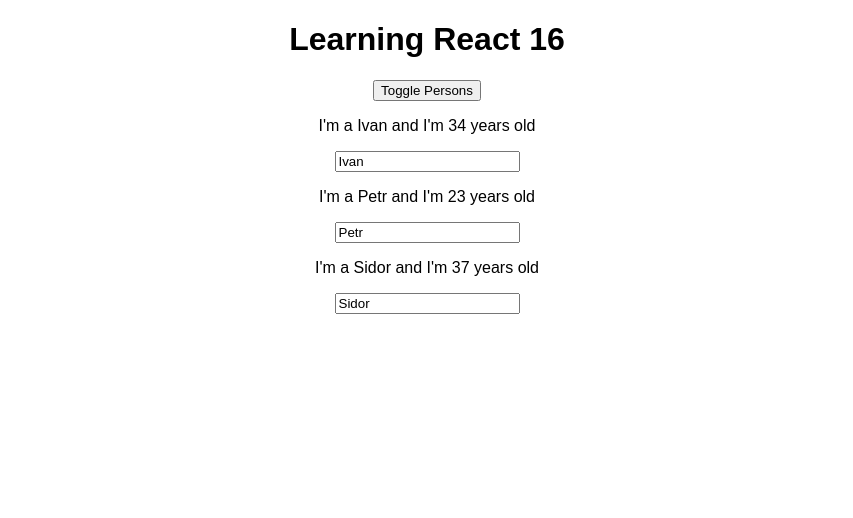
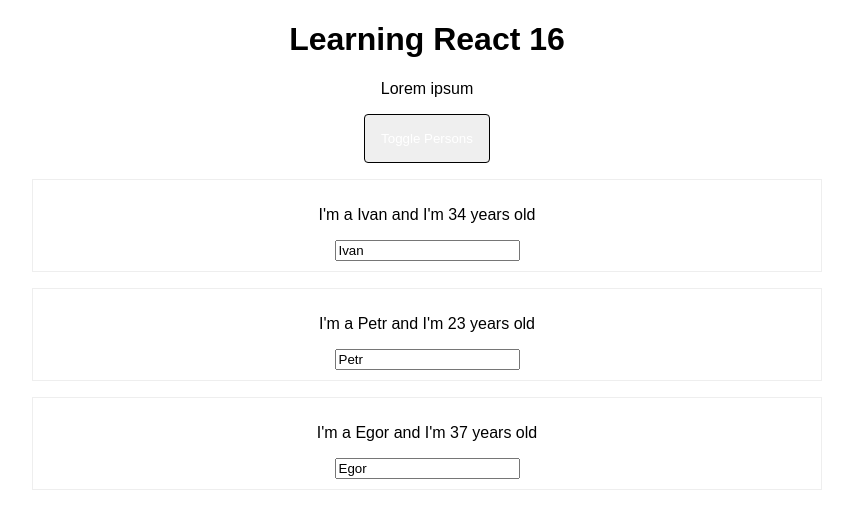
Before and after one commit to saladNights/learning-react-16, a React (Create React App) app: page / in a window 1280 px wide. Both pictures are taken after a click on the button "Toggle Persons". Shown: the top 518 px of the page, without its empty margins (213-1066 px from the left). Built offline with nearby package versions, Linux system fonts and the light colour scheme.

Commit message:
trying radium and inline styles

```diff
--- a/package.json
+++ b/package.json
@@ -6,8 +6,9 @@
     "react-scripts": "1.1.1"
   },
   "dependencies": {
-    "react": "^16.2.0",
-    "react-dom": "^16.2.0"
+    "radium": "^0.25.0",
+    "react": "^16.5.2",
+    "react-dom": "^16.5.2"
   },
   "scripts": {
     "start": "react-scripts start",
--- a/src/App.css
+++ b/src/App.css
@@ -1,3 +1,11 @@
 .App {
   text-align: center;
 }
+
+.red{
+  color: darkred;
+}
+
+.bold{
+  font-weight: bold;
+}
--- a/src/App.js
+++ b/src/App.js
@@ -1,4 +1,5 @@
 import React, { Component } from 'react';
+import Radium, {StyleRoot} from "radium";
 import './App.css';
 import Person from './Person';
 
@@ -8,7 +9,7 @@ class App extends Component {
     persons: [
         {id: 'w3rw', name: 'Ivan', age: 34},
         {id: 'etg4e', name: 'Petr', age: 23},
-        {id: 'vmbj', name: 'Sidor', age: 37}
+        {id: 'vmbj', name: 'Egor', age: 37}
     ],
     showPersons: false
   };
@@ -45,6 +46,17 @@ class App extends Component {
   render() {
 
     let persons = null;
+    const style = {
+      backgroundColor: 'green',
+      color: 'white',
+      borderRadius: '4px',
+      border: '1px solid black',
+      padding: '16px',
+      ':hover': {
+        background: 'lightgreen',
+        color: 'yellow'
+      }
+    };
 
     if(this.state.showPersons){
       persons = (
@@ -59,17 +71,36 @@ class App extends Component {
                 />
               })}
           </div>
-      )
+      );
+
+      style.backgroundColor = 'red';
+      style[':hover'] = {
+        background: 'salmon',
+        color: 'navy'
+      }
+    }
+
+    let classes = [];
+    if(this.state.persons.length <= 2){
+      classes.push('red');
+    }
+    if(this.state.persons.length <= 1){
+      classes.push('bold');
     }
 
     return (
-      <div className="App">
-        <h1>Learning React 16</h1>
-        <button onClick={this.togglePersonsHandler}>Toggle Persons</button>
+      <StyleRoot>
+        <div className="App">
+          <h1>Learning React 16</h1>
+          <p className={classes.join(' ')}>
+            Lorem ipsum
+          </p>
+          <button style={style} onClick={this.togglePersonsHandler}>Toggle Persons</button>
           {persons}
-      </div>
+        </div>
+      </StyleRoot>
     );
   }
 }
 
-export default App;
+export default Radium(App);
--- a/src/Person/index.js
+++ b/src/Person/index.js
@@ -1,11 +1,20 @@
 import React from 'react';
+import Radium from "radium";
+import './style.css'
 
 const Person = (props) => {
-    return <div>
+
+    const style = {
+        '@media (max-width: 500px)': {
+            width: '90%'
+        }
+    };
+
+    return <div className="Person" style={style}>
         <p onClick={props.click}>I'm a {props.name} and I'm {props.age} years old</p>
         <p>{props.children}</p>
         <input type="text" onChange={props.change} value={props.name}/>
     </div>
 };
 
-export default Person;
+export default Radium(Person);
--- /dev/null
+++ b/src/Person/style.css
@@ -0,0 +1,6 @@
+.Person{
+    width: 60%;
+    margin: 16px auto;
+    border: 1px solid #eee;
+    padding: 10px;
+}
```
Also changed, not shown: 2 other files (tests, documents, lock files or other folders).
